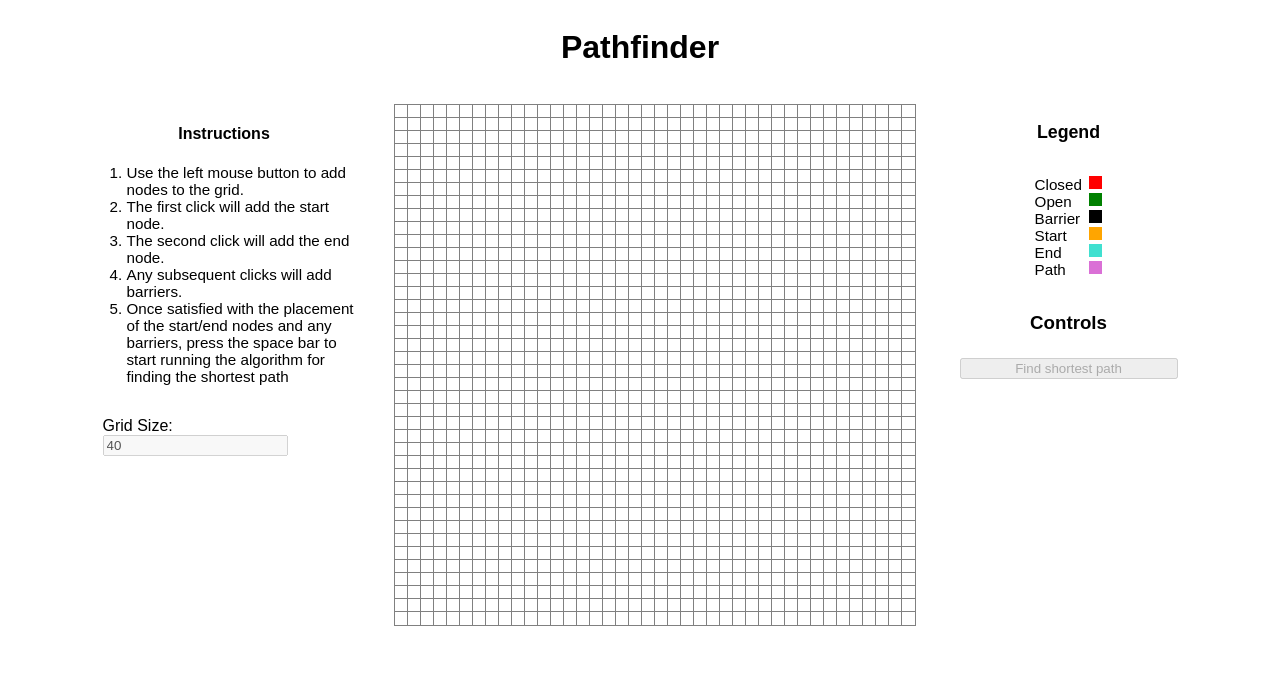
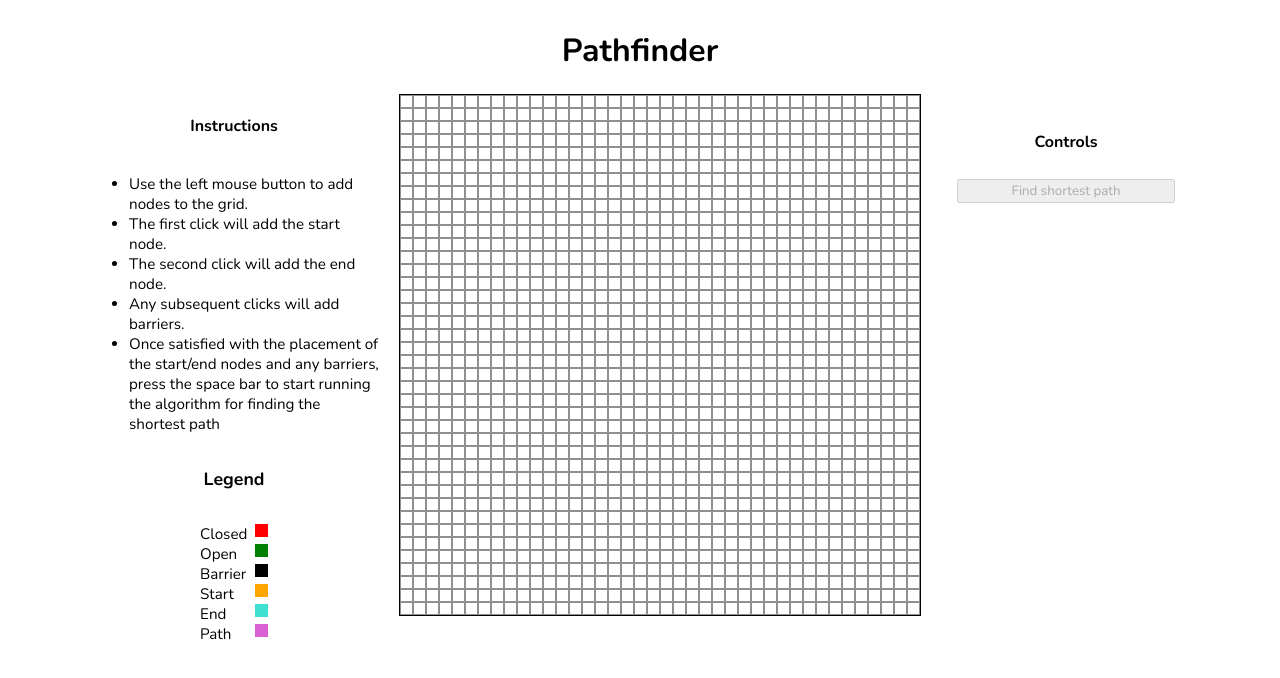
Before and after one commit to jason-nordheim/pathfinder, a React (Vite) app: page / in a window 1280 px wide. Shown: the top 678 px of the page. Built offline with nearby package versions, Linux system fonts and the light colour scheme.

Commit message:
refactored to minimize jss styles

```diff
--- /dev/null
+++ b/src/App.css
@@ -0,0 +1,107 @@
+/* General */
+* {
+  font-family: 'Nunito', sans-serif;
+}
+
+/* Variables */
+:root {
+  --open: #008000;
+  --closed: #FF0000;
+  --barrier: #000;
+  --unknown: #FFF;
+  --start: #FFA500;
+  --path: #DA60D6;
+  --end: #40E0D0;
+}
+
+/* App.tsx */
+#app {
+  display: flex;
+  flex-direction: column;
+}
+#app-content {
+  display: flex;
+  justify-content: center;
+}
+#app-content aside {
+  display: flex;
+  flex-direction: column;
+  min-width: 250px;
+  padding: 0 20px;
+}
+.app-title-container {
+  text-align: center;
+}
+
+/*Instructions.tsx */
+#instructions {
+  display: flex;
+  flex-direction: column;
+}
+#instructions h4 {
+  text-align: center;
+}
+#instructions ul {
+  font-weight: 300;
+  font-size: 0.95em;
+  display: flex;
+  flex-direction: column;
+  flex-wrap: wrap;
+  max-width: 250px;
+}
+
+/* Nodes */
+.path {
+  background-color: var(--path);
+}
+.closed {
+  background-color: var(--closed);
+}
+.open {
+  background-color: var(--open);
+}
+.start {
+  background-color: var(--start);
+}
+.end {
+  background-color: var(--end);
+}
+.barrier {
+  background-color: var(--barrier);
+}
+
+/* Grid.tsx */
+#grid {
+  z-index: 1;
+  position: relative;
+  box-sizing: border-box;
+  display: flex;
+  gap: 2p;
+  border: 1px solid black;
+  padding: 0;
+}
+.node {
+  z-index: 0;
+  position: absolute;
+  border: 1px solid rgba(91, 90, 90, 0.679);
+  transition: 0.5s ease;
+}
+
+/*Legend.tsx */
+#grid-legend {
+  display: flex;
+  flex-direction: column;
+  align-items: center;
+  gap: 1em;
+  font-size: 0.95em;
+}
+#grid-legend > div {
+  display: flex;
+  flex-direction: column;
+}
+.legend-item {
+  display: flex;
+  box-sizing: border-box;
+  gap: 0.5em;
+  justify-content: space-between;
+}
--- a/src/App.tsx
+++ b/src/App.tsx
@@ -1,46 +1,22 @@
 import { Controls } from "./components/Controls";
 import { Grid } from "./components/Grid";
+import { Instructions } from "./components/Instructions";
 import { Legend } from "./components/Legend";
-import { DEFAULT_GRID_WIDTH, useAppSelector } from "./state";
+import "./App.css";
 
 function App() {
-  const nodes = useAppSelector((state) => state.nodes);
-
   return (
-    <div id="app" style={{ display: "flex", flexDirection: "column" }}>
-      <div style={{ textAlign: "center", fontFamily: "sans-serif" }}>
+    <div id="app">
+      <div className="app-title-container">
         <h1>Pathfinder</h1>
       </div>
-      <div id="grid-container" style={{ display: "flex", justifyContent: "center", padding: "1em" }}>
-        <aside style={{ width: DEFAULT_GRID_WIDTH / 2, marginRight: "2em" }}>
-          <div id="instructions">
-            <h4 style={{ textAlign: "center", fontFamily: "sans-serif" }}>Instructions</h4>
-            <ol style={{ fontFamily: "sans-serif", fontWeight: "lighter", fontSize: "0.95em" }}>
-              <li>Use the left mouse button to add nodes to the grid.</li>
-              <li>The first click will add the start node.</li>
-              <li>The second click will add the end node.</li>
-              <li>Any subsequent clicks will add barriers.</li>
-              <li>
-                Once satisfied with the placement of the start/end nodes and any barriers, press the space bar to start
-                running the algorithm for finding the shortest path
-              </li>
-            </ol>
-          </div>
-          <div style={{ backgroundColor: "white", padding: "1em", fontFamily: "sans-serif" }}>
-            <label htmlFor="grid-size">Grid Size: </label>
-            <input
-              disabled
-              type="number"
-              name="grid-size"
-              id="grid-size"
-              value={Math.sqrt(Object.keys(nodes).length)}
-              style={{ fontFamily: "sans-serif" }}
-            />
-          </div>
+      <div id="app-content">
+        <aside>
+          <Instructions />
+          <Legend />
         </aside>
         <Grid />
-        <aside style={{ minWidth: "250px" }}>
-          <Legend />
+        <aside>
           <Controls />
         </aside>
       </div>
--- a/src/components/Controls.tsx
+++ b/src/components/Controls.tsx
@@ -1,4 +1,21 @@
 import { searchGraph, useAppDispatch, useAppSelector } from "../state";
+
+const NumberOfNodes = () => {
+  const itemsPerRow = useAppSelector((state) => state.itemsPerRow);
+  return (
+    <div style={{ backgroundColor: "white", padding: "1em", fontFamily: "sans-serif" }}>
+      <label htmlFor="grid-size">Grid Size: </label>
+      <input
+        disabled
+        type="number"
+        name="grid-size"
+        id="grid-size"
+        value={itemsPerRow}
+        style={{ fontFamily: "sans-serif" }}
+      />
+    </div>
+  );
+};
 
 export const Controls = () => {
   const dispatch = useAppDispatch();
@@ -22,7 +39,7 @@ export const Controls = () => {
         fontFamily: "sans-serif",
       }}
     >
-      <h3 style={{ textAlign: "center" }}>Controls</h3>
+      <h4 style={{ textAlign: "center" }}>Controls</h4>
       <button
         disabled={(!start && !end) || status == "working"}
         onClick={handleRun}
--- a/src/components/Grid.tsx
+++ b/src/components/Grid.tsx
@@ -1,6 +1,8 @@
-import { CSSProperties, FC, MouseEventHandler, useEffect } from "react";
-import { NODE_COLOR_MAP, NodeModel, isSameCoordinates } from "../lib/NodeModel";
+import { FC, MouseEventHandler, useEffect, useMemo } from "react";
+import { NodeModel, isSameCoordinates } from "../lib/NodeModel";
 import { changeNode, resetNode, searchGraph, useAppDispatch, useAppSelector } from "../state";
+import cx from "classnames";
+import { useDynamicNodeSize } from "../hooks";
 
 const GridNode: FC<{
   model: NodeModel;
@@ -8,22 +10,16 @@ const GridNode: FC<{
   onContextMenu: MouseEventHandler;
   size: number;
 }> = ({ model, onClick, onContextMenu, size }) => {
-  const style: CSSProperties = {
-    position: "absolute",
-    top: model.x,
-    left: model.y,
-    height: size,
-    width: size,
-    backgroundColor: NODE_COLOR_MAP[model.type],
-    border: "1px solid gray",
-    transition: "0.5s ease",
-  };
-
   return (
     <div
-      className="node"
+      className={cx("node", model.type.toLowerCase())}
       aria-label={`node-${model.x}-${model.y}`}
-      style={style}
+      style={{
+        top: model.x,
+        left: model.y,
+        height: size,
+        width: size,
+      }}
       onClick={onClick}
       onContextMenu={onContextMenu}
     ></div>
@@ -38,7 +34,8 @@ export const Grid = () => {
   const size = useAppSelector((state) => state.size);
   const nodesPerRow = useAppSelector((state) => state.itemsPerRow);
   const status = useAppSelector((state) => state.status);
-  const nodeSize = Math.floor(size / nodesPerRow);
+  const nodeSize = useDynamicNodeSize(size, nodesPerRow);
+  const gridSize = useMemo(() => size - nodesPerRow * 0.7, [size, nodesPerRow]);
 
   useEffect(() => {
     const findShortestPath = (e: KeyboardEvent) => {
@@ -74,15 +71,8 @@ export const Grid = () => {
     <div
       id="grid"
       style={{
-        position: "relative",
-        boxSizing: "border-box",
-        display: "block",
-        width: size,
-        height: size,
-        gridTemplateRows: "auto",
-        gridTemplateColumns: "auto",
-        transition: "all",
-        gap: "0px",
+        width: gridSize,
+        height: gridSize,
         cursor: status === "working" ? "not-allowed" : "auto",
       }}
     >
--- /dev/null
+++ b/src/components/Instructions.tsx
@@ -0,0 +1,17 @@
+export const Instructions = () => {
+  return (
+    <div id="instructions">
+      <h4>Instructions</h4>
+      <ul>
+        <li>Use the left mouse button to add nodes to the grid.</li>
+        <li>The first click will add the start node.</li>
+        <li>The second click will add the end node.</li>
+        <li>Any subsequent clicks will add barriers.</li>
+        <li>
+          Once satisfied with the placement of the start/end nodes and any barriers, press the space bar to start
+          running the algorithm for finding the shortest path
+        </li>
+      </ul>
+    </div>
+  );
+};
--- a/src/components/Legend.tsx
+++ b/src/components/Legend.tsx
@@ -1,13 +1,5 @@
 import { FC } from "react";
-import { NODE_COLORS } from "../lib/NodeModel";
 import { useAppSelector } from "../state";
-
-const LEGEND_ITEM_STYLES: React.CSSProperties = {
-  boxSizing: "border-box",
-  display: "flex",
-  gap: "0.5em",
-  justifyContent: "space-between",
-};
 
 export const Legend: FC = () => {
   const itemsPerRow = useAppSelector((state) => state.itemsPerRow);
@@ -15,89 +7,72 @@ export const Legend: FC = () => {
   const gridItemSize = Math.floor(widthOfGrid / itemsPerRow);
 
   return (
-    <div
-      id="grid-legend"
-      style={{
-        display: "flex",
-        alignItems: "center",
-        gap: "1em",
-        flexDirection: "column",
-        fontSize: "0.95em",
-        fontFamily: "sans-serif",
-        fontWeight: "lighter",
-      }}
-    >
+    <div id="grid-legend">
       <h3>Legend</h3>
-      <div style={{ display: "flex", flexDirection: "column" }}>
-        <span style={LEGEND_ITEM_STYLES}>
+      <div>
+        <span className="legend-item">
           <span>Closed</span>
           <span
-            id="legend-red"
+            id="legend-closed"
+            className={"closed"}
             style={{
-              boxSizing: "border-box",
               width: gridItemSize,
               height: gridItemSize,
-              backgroundColor: NODE_COLORS.RED,
             }}
           />
         </span>
-        <span style={LEGEND_ITEM_STYLES}>
+        <span className="legend-item">
           <span>Open</span>
           <span
-            id="legend-red"
+            id="legend-open"
+            className="open"
             style={{
-              boxSizing: "border-box",
               width: gridItemSize,
               height: gridItemSize,
-              backgroundColor: NODE_COLORS.GREEN,
             }}
           />
         </span>
-        <span style={LEGEND_ITEM_STYLES}>
+        <span className="legend-item">
           <span>Barrier</span>
           <span
-            id="legend-red"
+            id="legend-barrier"
+            className="barrier"
             style={{
-              boxSizing: "border-box",
               width: gridItemSize,
               height: gridItemSize,
-              backgroundColor: NODE_COLORS.BLACK,
             }}
           />
         </span>
-        <span style={LEGEND_ITEM_STYLES}>
+        <span className="legend-item">
           <span>Start</span>
           <span
-            id="legend-red"
+            id="legend-start"
+            className="start"
             style={{
-              boxSizing: "border-box",
               width: gridItemSize,
               height: gridItemSize,
-              backgroundColor: NODE_COLORS.ORANGE,
             }}
           />
         </span>
-        <span style={LEGEND_ITEM_STYLES}>
+        <span className="legend-item">
           <span>End</span>
           <span
-            id="legend-red"
+            id="legend-end"
+            className="end"
             style={{
-              boxSizing: "border-box",
               width: gridItemSize,
               height: gridItemSize,
-              backgroundColor: NODE_COLORS.TURQUOISE,
             }}
           />
         </span>
-        <span style={LEGEND_ITEM_STYLES}>
+        <span className="legend-item">
           <span>Path</span>
           <span
-            id="legend-red"
+            id="legend-path"
+            className="path"
             style={{
-              boxSizing: "border-box",
               width: gridItemSize,
               height: gridItemSize,
-              backgroundColor: NODE_COLORS.PURPLE,
             }}
           />
         </span>
--- /dev/null
+++ b/src/hooks/index.ts
@@ -0,0 +1,6 @@
+import { useMemo } from "react";
+
+export const useDynamicNodeSize = (gridWidth: number, nodesPerRow: number) => {
+  const nodeSize = useMemo(() => Math.floor(gridWidth / nodesPerRow) - 2, [gridWidth, nodesPerRow]);
+  return nodeSize;
+};
--- a/src/lib/NodeModel.ts
+++ b/src/lib/NodeModel.ts
@@ -1,17 +1,17 @@
 import { ValueOf } from "ts-essentials";
 import { GridGraph } from "../state";
 
-export const NODE_COLORS = {
-  WHITE: "#FFF",
-  RED: "#FF0000",
-  ORANGE: "#FFA500",
-  GREEN: "#008000",
-  PURPLE: "#DA70D6",
-  TURQUOISE: "#40E0D0",
-  BLACK: "#000",
-} as const;
+// export const NODE_COLORS = {
+//   WHITE: "#FFF",
+//   RED: "#FF0000",
+//   ORANGE: "#FFA500",
+//   GREEN: "#008000",
+//   PURPLE: "#DA70D6",
+//   TURQUOISE: "#40E0D0",
+//   BLACK: "#000",
+// } as const;
 
-type NodeColor = ValueOf<typeof NODE_COLORS>;
+// type NodeColor = ValueOf<typeof NODE_COLORS>;
 
 export const NODE_TYPE = {
   UNPARSED: "Unparsed",
@@ -25,15 +25,15 @@ export const NODE_TYPE = {
 
 export type NodeType = ValueOf<typeof NODE_TYPE>;
 
-export const NODE_COLOR_MAP: { [k in NodeType]: NodeColor } = {
-  [NODE_TYPE.UNPARSED]: NODE_COLORS.WHITE,
-  [NODE_TYPE.OPEN]: NODE_COLORS.GREEN,
-  [NODE_TYPE.CLOSED]: NODE_COLORS.RED,
-  [NODE_TYPE.BARRIER]: NODE_COLORS.BLACK,
-  [NODE_TYPE.START]: NODE_COLORS.ORANGE,
-  [NODE_TYPE.END]: NODE_COLORS.TURQUOISE,
-  [NODE_TYPE.PATH]: NODE_COLORS.PURPLE,
-};
+// export const NODE_COLOR_MAP: { [k in NodeType]: NodeColor } = {
+//   [NODE_TYPE.UNPARSED]: NODE_COLORS.WHITE,
+//   [NODE_TYPE.OPEN]: NODE_COLORS.GREEN,
+//   [NODE_TYPE.CLOSED]: NODE_COLORS.RED,
+//   [NODE_TYPE.BARRIER]: NODE_COLORS.BLACK,
+//   [NODE_TYPE.START]: NODE_COLORS.ORANGE,
+//   [NODE_TYPE.END]: NODE_COLORS.TURQUOISE,
+//   [NODE_TYPE.PATH]: NODE_COLORS.PURPLE,
+// };
 
 export type NodePosition = { row: number; column: number };
 export type NodeModel = NodePosition & {
```
